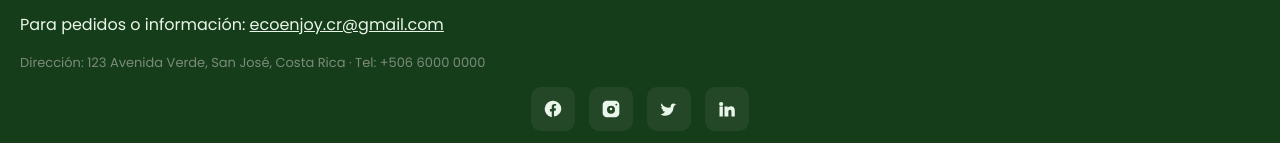
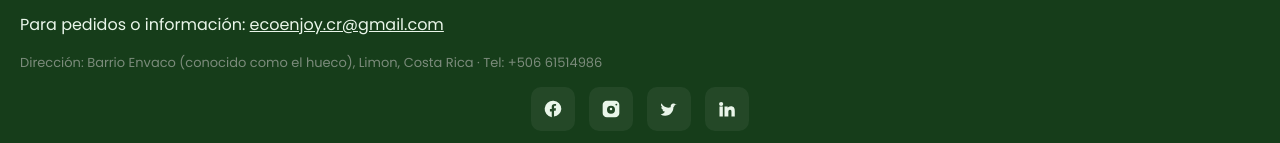
Before and after one commit to keylord06/EcoEnjoy, a plain HTML site: page index.html in a window 1280 px wide. Shown: the part 3530-3673 px from the top of the page. Drawn offline with Linux system fonts and the light colour scheme.

Commit message:
Update contact information in footer section

```diff
--- a/index.html
+++ b/index.html
@@ -225,7 +225,7 @@
         <p>FRESCO. VERDE. FUTURO.</p>
         <p style="max-width:760px;color:var(--muted)">En EcoEnjoy nos dedicamos a crear alternativas alimentarias y de embalaje que reduzcan el impacto ambiental. Colaboramos con productores locales, promovemos prácticas sustentables y entregamos productos listos para retail o para cadenas de hostelería.</p>
         <p>Para pedidos o información: <a class="footer-email" href="mailto:ecoenjoy.cr@gmail.com">ecoenjoy.cr@gmail.com</a></p>
-        <p style="color:var(--muted);font-size:13px;margin-top:6px">Dirección: 123 Avenida Verde, San José, Costa Rica · Tel: +506 6000 0000</p>
+        <p style="color:var(--muted);font-size:13px;margin-top:6px">Dirección: Barrio Envaco (conocido como el hueco), Limon, Costa Rica · Tel: +506 61514986</p>
 
         <div class="footer-socials" aria-label="Redes sociales">
             <a class="social-link" href="https://www.facebook.com/" target="_blank" rel="noopener noreferrer" aria-label="Facebook">
```
